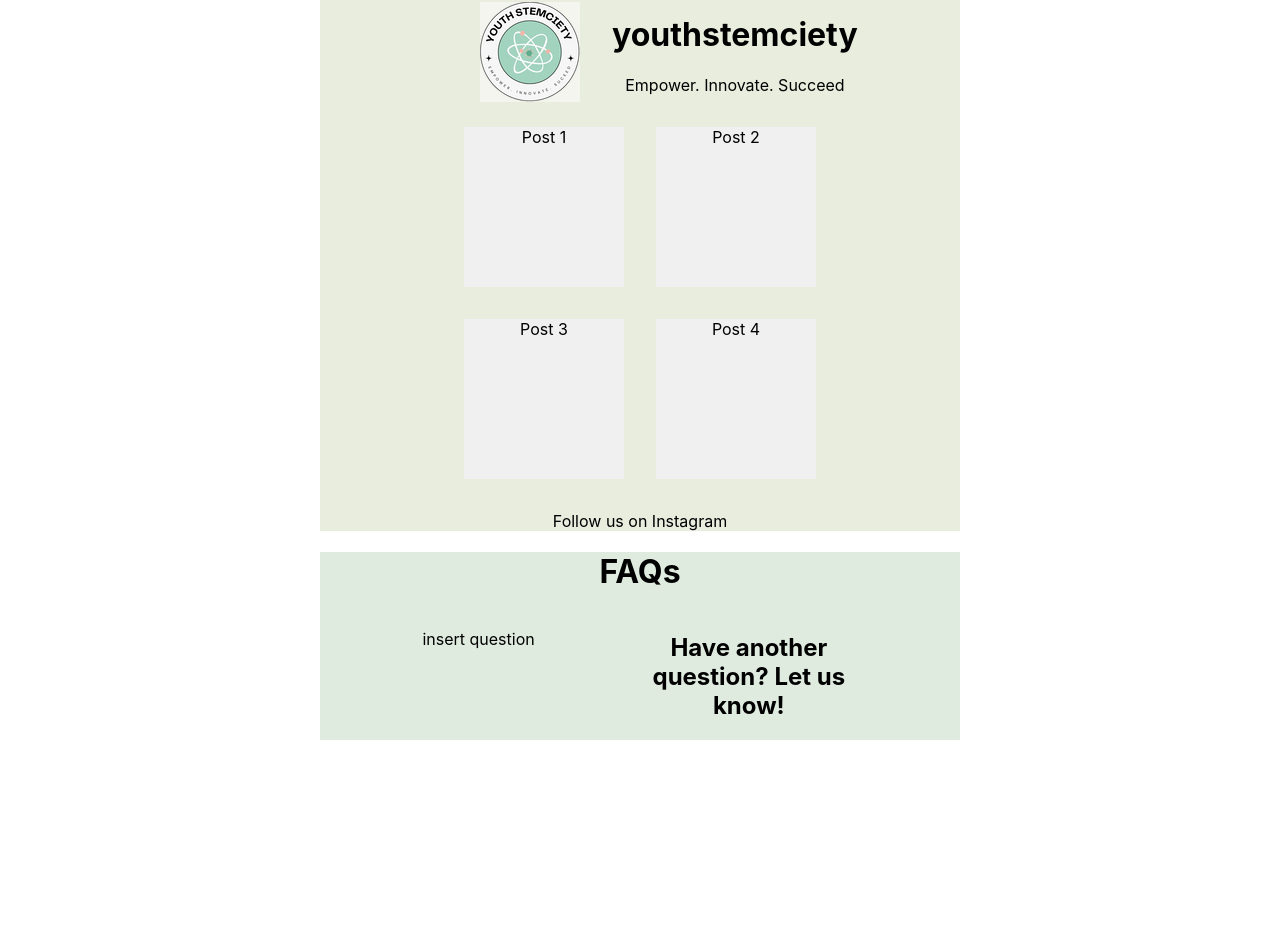
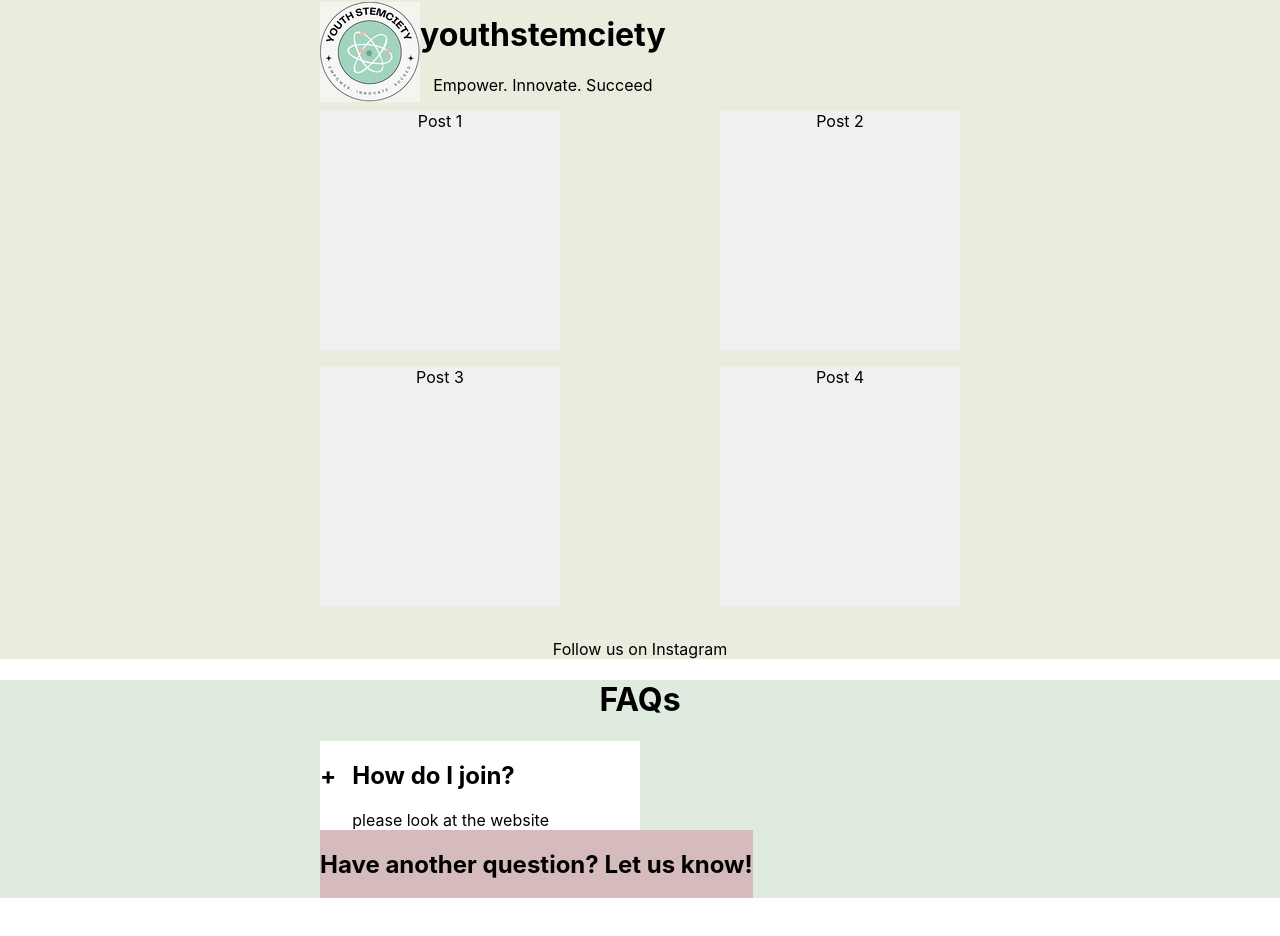
Before and after one commit to julsy-chen/youthstemciety-association, a React (Create React App) app in the folder youthstemciety/: page / in a window 1280 px wide. Shown: the part 2737-3673 px from the top of the page. Before the commit the page ends 3541 px from the top, so only its background shows below. Built offline with nearby package versions, Linux system fonts and the light colour scheme.

Commit message:
more styling and started faq section

```diff
--- a/youthstemciety/src/App.css
+++ b/youthstemciety/src/App.css
@@ -64,7 +64,7 @@ p {
 
 .homepage-content {
   text-align: center;
-  padding: 0 20rem 4rem 20rem;
+  padding-bottom: 4rem;
 }
 
 .website-header {
@@ -127,6 +127,7 @@ p {
   margin-top: 4rem;
   justify-content: space-between;
   flex-wrap: wrap;
+  padding: 0 20rem
 }
 
 .founder-letter {
@@ -169,7 +170,7 @@ p {
 }
 
 .offered-resources-left-button {
-  margin-left: 5rem;
+  margin-left: 20rem;
   width: 2.5rem;
   aspect-ratio: 1/1;
   background-color: #686868;
@@ -180,7 +181,7 @@ p {
 }
 
 .offered-resources-right-button {
-  margin-right: 5rem;
+  margin-right: 20rem;
   width: 2.5rem;
   aspect-ratio: 1/1;
   background-color: #686868;
@@ -199,7 +200,7 @@ p {
 
 /* How To Join Us */
 .how-to-be-involved-div {
-  /* margin: 0 12.5vw;*/
+  padding: 0 20rem;
   /* background-color: rgb(196, 217, 225);  */
   color: black;
 }
@@ -271,10 +272,9 @@ p {
 }
 
 /* Instagram Display */
-
 .instagram-display {
   background-color: #e8edde;
-  padding: 0 8rem;;
+  padding: 0 20rem;;
 }
 
 .instagram-profile-banner {
@@ -282,44 +282,58 @@ p {
   align-items: center;
 }
 
-.instagram-profile {
-  margin: 0 2rem;
-}
+/* .instagram-profile {
+} */
 
 .instagram-posts {
   display: flex;
   flex-wrap: wrap;
-  justify-content: center;
+  justify-content: space-between;
 }
 
 .instagram-post {
-  width: 10rem;
-  margin: 1rem;
+  width: 15rem;
   aspect-ratio: 1 / 1;
   background-color: #f0f0f0; /* Placeholder color */
+  justify-content: center;
+  margin-bottom: 1rem;
 }
 
 /* faq  */
 .faq {
   background-color: rgb(223, 235, 223);
+  padding: 0 20rem;
 }
 
-.faq-information {
+.faq-content {
   display: flex;
-  margin: 0 8vw;
+  flex-wrap: wrap;
+  justify-content: space-between;
 }
 
 .faq-questions {
+  background-color: #ffffff;
   width: 50%;
   text-align: left;
 }
 
-.faq-ask-question {
-  width: 50%;
-  justify-content: center;
-
+.faq-question-content {
+  display: flex;
 }
 
+.faq-question-icon {
+  margin-right: 1rem;
+}
+
+.faq-answer {
+  margin-top: 1rem;
+}
+
+.faq-ask-question {
+  width: auto;
+  background-color:rgb(213, 187, 187);
+  justify-content: center;
+}
 
 @keyframes App-logo-spin {
   from {
--- a/youthstemciety/src/pages/AboutUs.css
+++ b/youthstemciety/src/pages/AboutUs.css
@@ -1,9 +1,13 @@
 .AboutUs {
     text-align: center;
-    margin: 0 20vw 4vh 20vw
+    margin-bottom: 4rem;
 }
 
 /* about us introduction */
+.about-us-introduction {
+    padding: 0 20rem;
+}
+
 .about-us-content {
     width: 100%;
     display: flex;
@@ -53,7 +57,7 @@
 
 /* listed offered resources */
 .listed-offered-resources-information {
-    width: 100%;
+    padding: 0 20rem;
     display: flex;
     flex-wrap: wrap;
     justify-content: space-between;
@@ -90,7 +94,7 @@
 
 /* meet our founders */
 .meet-our-founders-information {
-    width: 100%;
+    padding: 0 20rem;
     display: flex;
     flex-wrap: wrap;
     justify-content: space-between;
@@ -146,7 +150,7 @@
 /* our history */
 .our-history-information {
     display: flex;
-    width: 100%;
+    padding: 0 20rem;
     justify-content: space-between;
 }
 
--- a/youthstemciety/src/pages/AboutUs.js
+++ b/youthstemciety/src/pages/AboutUs.js
@@ -51,7 +51,7 @@ export default function AboutUs() {
                         <p>This is a description of the student blogs</p>
                     </NavLink>
 
-                    <NavLink className="listed-offered-resource-information" id="inclusive-community-information" target="_blank">
+                    <NavLink className="listed-offered-resource-information" id="inclusive-community-information" to="https://discord.gg/eyZaTv4q" target="_blank">
                         <div className="listed-offered-resource-img" id="inclusive-community-img"/>
                         <div className="overlay"/>
                         <h2>Inclusive<br/>Community</h2>
--- a/youthstemciety/src/pages/HomePage.js
+++ b/youthstemciety/src/pages/HomePage.js
@@ -84,9 +84,21 @@ export default function Homepage() {
           </div>
           <div className="faq">
             <h1>FAQs</h1>
-            <div className="faq-information">
+            <div className="faq-content">
               <div className="faq-questions">
-                <p>insert question</p>
+                <div className="faq-question-content">
+                  <h2 className="faq-question-icon">
+                    +
+                  </h2>
+                  <div className="faq-question-text">
+                    <h2 className="faq-question">
+                      How do I join?
+                    </h2>
+                    <div className="faq-answer">
+                      please look at the website
+                    </div>
+                  </div>
+                </div>
               </div>
               <div className="faq-ask-question">
                 <h2>Have another question? Let us know!</h2>
```
Lines whose indentation alone changed are shown as unchanged.
